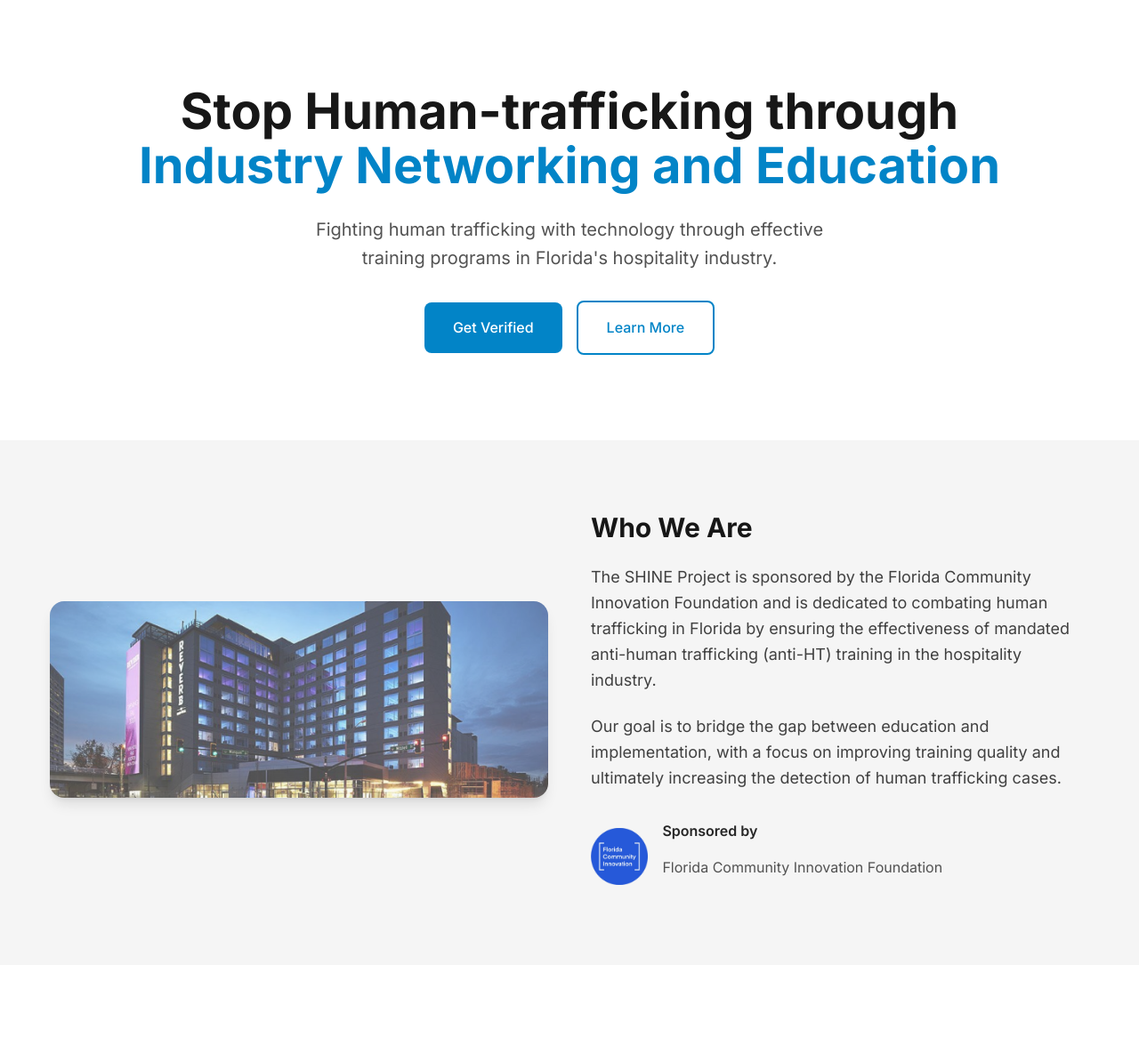
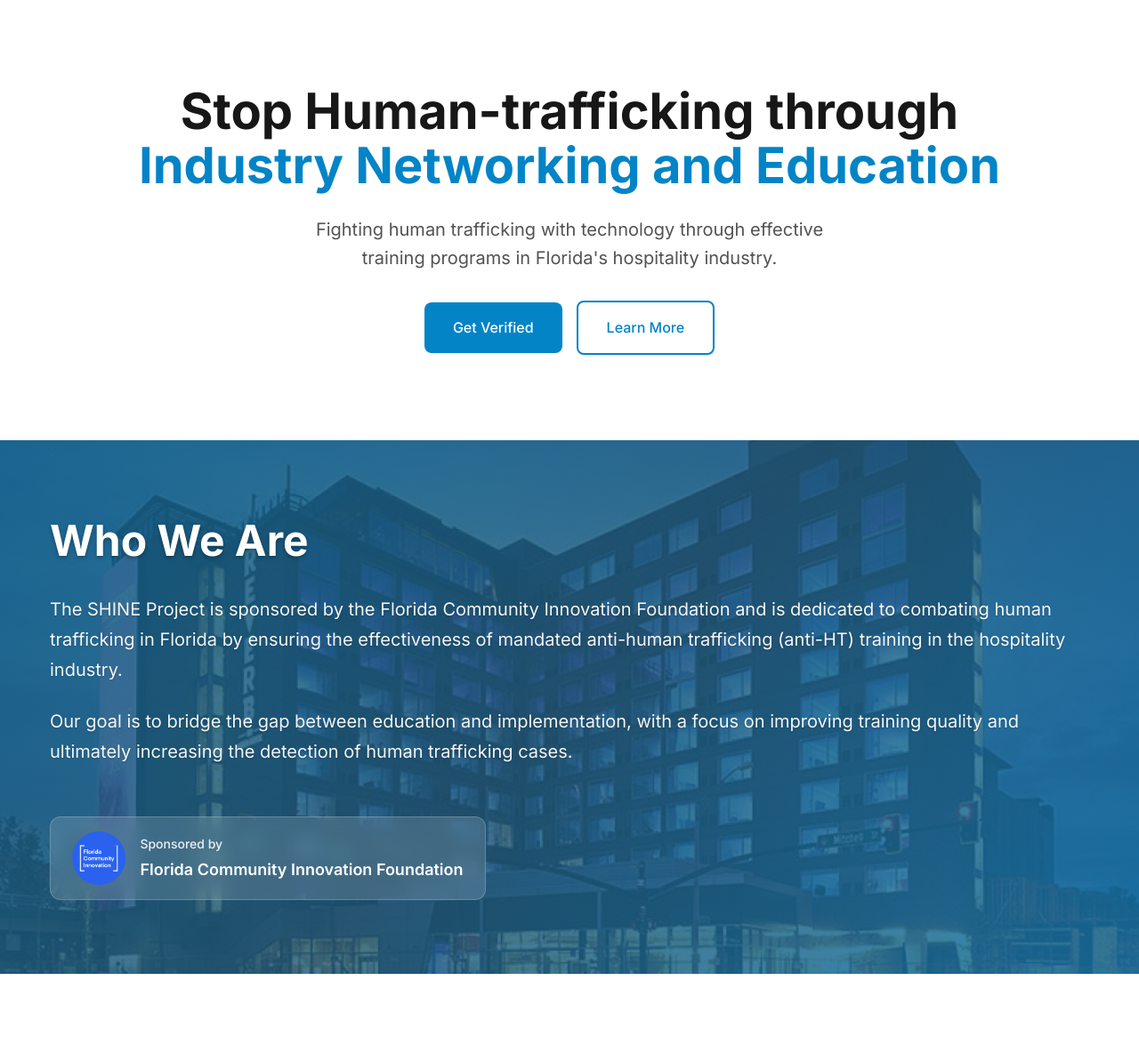
Before and after one commit to Ekuo79/SHINE-copy, a Django app: template home/templates/home/welecome.html in a window 1280 px wide. Shown: the part 76-1242 px from the top of the page at 89% size. Run offline with Django 3.2, Linux system fonts and the light colour scheme; the template is opened without the code that fills it, so the values that code supplies are empty.

Commit message:
Modern Image-Text Overlay for Who We Are Section

```diff
--- a/home/templates/home/welecome.html
+++ b/home/templates/home/welecome.html
@@ -20,6 +20,145 @@
     <link rel="stylesheet" href="{% static 'css/header.css' %}">
     <link rel="stylesheet" href="{% static 'css/footer.css' %}">
     <link rel="stylesheet" href="{% static 'css/dark-mode.css' %}">
+
+    <style>
+        /* Modern Image Overlay Section */
+        .image-overlay-section {
+            position: relative;
+            min-height: 600px;
+            background-image: url('{% static "images/image 8 (1).png" %}');
+            background-size: cover;
+            background-position: center;
+            background-attachment: fixed;
+            display: flex;
+            align-items: center;
+            overflow: hidden;
+        }
+
+        .image-overlay-section::before {
+            content: '';
+            position: absolute;
+            top: 0;
+            left: 0;
+            right: 0;
+            bottom: 0;
+            background: linear-gradient(135deg,
+                rgba(7, 89, 133, 0.85) 0%,
+                rgba(12, 74, 110, 0.75) 50%,
+                rgba(3, 105, 161, 0.8) 100%);
+            z-index: 1;
+        }
+
+        .overlay-content {
+            position: relative;
+            z-index: 2;
+            color: white;
+            max-width: 1200px;
+            margin: 0 auto;
+            padding: var(--space-20) var(--space-4);
+        }
+
+        .overlay-content h2 {
+            color: white;
+            font-size: 3rem;
+            font-weight: 700;
+            margin-bottom: var(--space-8);
+            text-shadow: 0 2px 4px rgba(0, 0, 0, 0.3);
+        }
+
+        .overlay-content p {
+            color: rgba(255, 255, 255, 0.95);
+            font-size: 1.25rem;
+            line-height: 1.7;
+            margin-bottom: var(--space-6);
+            text-shadow: 0 1px 2px rgba(0, 0, 0, 0.2);
+        }
+
+        .sponsor-badge {
+            display: inline-flex;
+            align-items: center;
+            gap: var(--space-4);
+            background: rgba(255, 255, 255, 0.15);
+            backdrop-filter: blur(10px);
+            border: 1px solid rgba(255, 255, 255, 0.2);
+            border-radius: var(--radius-xl);
+            padding: var(--space-4) var(--space-6);
+            margin-top: var(--space-8);
+            transition: all var(--transition-normal);
+        }
+
+        .sponsor-badge:hover {
+            background: rgba(255, 255, 255, 0.2);
+            transform: translateY(-2px);
+            box-shadow: 0 8px 25px rgba(0, 0, 0, 0.2);
+        }
+
+        .sponsor-badge img {
+            height: 60px;
+            width: auto;
+            filter: brightness(1.1);
+        }
+
+        .sponsor-text {
+            color: white;
+        }
+
+        .sponsor-text .label {
+            font-size: 0.875rem;
+            font-weight: 500;
+            opacity: 0.9;
+            margin-bottom: var(--space-1);
+        }
+
+        .sponsor-text .name {
+            font-size: 1.125rem;
+            font-weight: 600;
+        }
+
+        /* Responsive Design */
+        @media (max-width: 768px) {
+            .image-overlay-section {
+                min-height: 500px;
+                background-attachment: scroll;
+            }
+
+            .overlay-content {
+                padding: var(--space-12) var(--space-4);
+                text-align: center;
+            }
+
+            .overlay-content h2 {
+                font-size: 2.25rem;
+            }
+
+            .overlay-content p {
+                font-size: 1.125rem;
+            }
+
+            .sponsor-badge {
+                flex-direction: column;
+                text-align: center;
+                gap: var(--space-3);
+            }
+        }
+
+        /* Dark mode adjustments */
+        [data-theme="dark"] .image-overlay-section::before {
+            background: linear-gradient(135deg,
+                rgba(15, 23, 42, 0.9) 0%,
+                rgba(30, 41, 59, 0.85) 50%,
+                rgba(51, 65, 85, 0.9) 100%);
+        }
+
+        [data-theme="dark"] .sponsor-badge {
+            background: rgba(15, 23, 42, 0.8);
+            border-color: rgba(255, 255, 255, 0.15);
+        }
+
+        [data-theme="dark"] .sponsor-badge:hover {
+            background: rgba(15, 23, 42, 0.9);
+        }
+    </style>
 </head>
 <body>
     <!-- Header -->
@@ -93,28 +232,21 @@
         </div>
     </section>
 
-    <!-- About Section -->
-    <section class="py-20 bg-neutral-100">
-        <div class="container">
-            <div class="grid grid-cols-1 lg:grid-cols-2 gap-12 items-center">
-                <div class="order-2 lg:order-1">
-                    <img src="/static/images/image 8 (1).png" alt="Hotel industry" class="rounded-2xl shadow-lg w-full h-auto">
-                </div>
-                <div class="order-1 lg:order-2">
-                    <h2 class="text-3xl font-bold mb-6 text-neutral-900">Who We Are</h2>
-                    <p class="text-lg text-neutral-700 mb-6 leading-relaxed">
-                        The SHINE Project is sponsored by the Florida Community Innovation Foundation and is dedicated to combating human trafficking in Florida by ensuring the effectiveness of mandated anti-human trafficking (anti-HT) training in the hospitality industry.
-                    </p>
-                    <p class="text-lg text-neutral-700 mb-8 leading-relaxed">
-                        Our goal is to bridge the gap between education and implementation, with a focus on improving training quality and ultimately increasing the detection of human trafficking cases.
-                    </p>
-                    <div class="flex items-center gap-4">
-                        <img src="/static/images/FCI.png" alt="Florida Community Innovation" class="h-16 w-auto">
-                        <div>
-                            <p class="font-semibold text-neutral-800">Sponsored by</p>
-                            <p class="text-neutral-600">Florida Community Innovation Foundation</p>
-                        </div>
-                    </div>
+    <!-- Modern Image Overlay Section -->
+    <section class="image-overlay-section">
+        <div class="overlay-content">
+            <h2>Who We Are</h2>
+            <p>
+                The SHINE Project is sponsored by the Florida Community Innovation Foundation and is dedicated to combating human trafficking in Florida by ensuring the effectiveness of mandated anti-human trafficking (anti-HT) training in the hospitality industry.
+            </p>
+            <p>
+                Our goal is to bridge the gap between education and implementation, with a focus on improving training quality and ultimately increasing the detection of human trafficking cases.
+            </p>
+            <div class="sponsor-badge">
+                <img src="{% static 'images/FCI.png' %}" alt="Florida Community Innovation">
+                <div class="sponsor-text">
+                    <div class="label">Sponsored by</div>
+                    <div class="name">Florida Community Innovation Foundation</div>
                 </div>
             </div>
         </div>
@@ -134,7 +266,7 @@
                     </p>
                 </div>
                 <div class="flex justify-center">
-                    <img src="/static/images/logos/SHINE.png" alt="SHINE Logo" class="max-w-sm w-full h-auto">
+                    <img src="{% static 'images/logos/SHINE.png' %}" alt="SHINE Logo" class="max-w-sm w-full h-auto">
                 </div>
             </div>
         </div>
```
